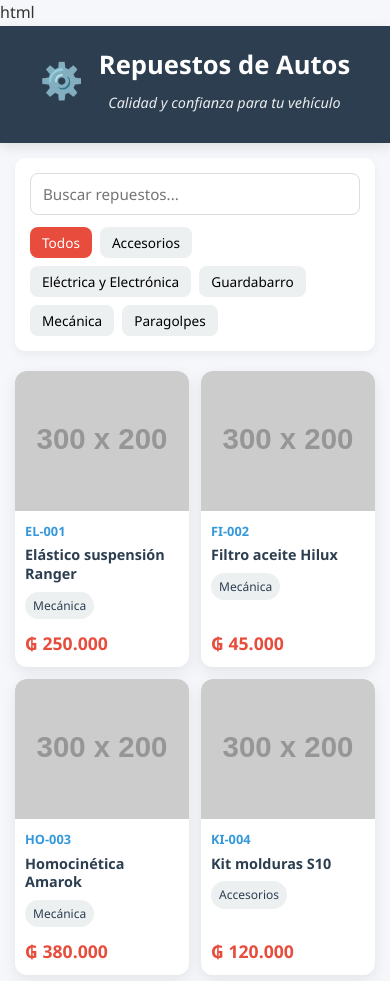
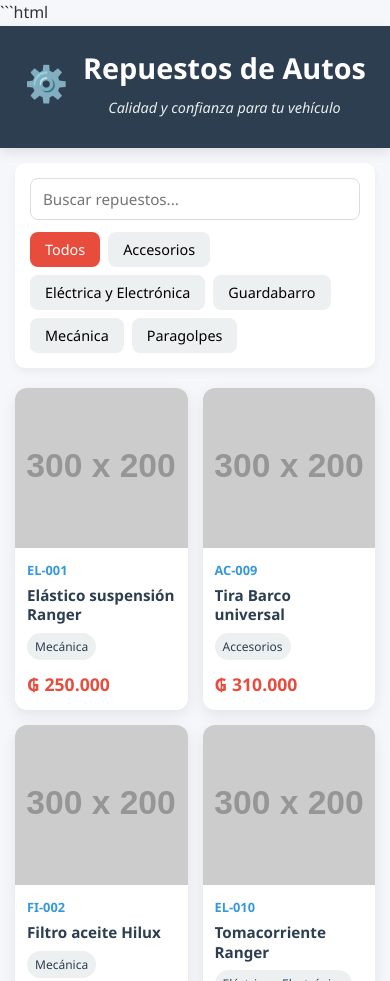
Before and after one commit to junischan/chandipart, a plain HTML site: page index.html in a window 390 px wide. Shown: the top 981 px of the page. Drawn offline with Linux system fonts and the light colour scheme; placeholder pictures from the web are drawn by us.

Commit message:
Actualizar index.html

````diff
--- a/index.html
+++ b/index.html
@@ -1,5 +1,4 @@
-
-html
+```html
 <!DOCTYPE html>
 <html lang="es">
 <head>
@@ -126,10 +125,10 @@ html
             color: white;
         }
 
+        /* ESTILO PINTEREST - Masonry layout */
         .products-grid {
-            display: grid;
-            grid-template-columns: repeat(auto-fill, minmax(160px, 1fr));
-            gap: 15px;
+            column-count: 2;
+            column-gap: 15px;
         }
 
         .product-card {
@@ -138,8 +137,10 @@ html
             overflow: hidden;
             box-shadow: 0 5px 15px rgba(0,0,0,0.08);
             transition: transform 0.3s ease, box-shadow 0.3s ease;
-            display: flex;
-            flex-direction: column;
+            break-inside: avoid;
+            margin-bottom: 15px;
+            display: inline-block;
+            width: 100%;
         }
 
         .product-card:hover {
@@ -169,9 +170,6 @@ html
 
         .product-info {
             padding: 12px;
-            flex-grow: 1;
-            display: flex;
-            flex-direction: column;
         }
 
         .product-code {
@@ -201,21 +199,18 @@ html
             border-radius: 20px;
             font-size: 0.75rem;
             margin-bottom: 10px;
-            align-self: flex-start;
         }
 
         .product-price {
             font-size: 1.1rem;
             font-weight: 700;
             color: var(--secondary);
-            margin-top: auto;
         }
 
         .consult-price {
             font-size: 0.95rem;
             font-weight: 600;
             color: var(--success);
-            margin-top: auto;
         }
 
         footer {
@@ -227,15 +222,20 @@ html
             font-size: 0.9rem;
         }
 
-        /* Estilo Pinterest con columnas variables */
+        /* Responsive para estilo Pinterest */
+        @media (min-width: 480px) {
+            .products-grid {
+                column-count: 2;
+            }
+        }
+
         @media (min-width: 768px) {
             .products-grid {
-                grid-template-columns: repeat(auto-fill, minmax(200px, 1fr));
-                gap: 20px;
+                column-count: 3;
             }
 
             .product-image {
-                height: 200px;
+                height: 180px;
             }
 
             h1 {
@@ -245,55 +245,17 @@ html
 
         @media (min-width: 1024px) {
             .products-grid {
-                grid-template-columns: repeat(auto-fill, minmax(220px, 1fr));
+                column-count: 4;
             }
 
             .product-image {
-                height: 220px;
+                height: 200px;
             }
         }
 
-        @media (max-width: 480px) {
-            .products-grid {
-                grid-template-columns: repeat(2, 1fr);
-                gap: 12px;
-            }
-
-            .product-image {
-                height: 140px;
-            }
-
-            .product-info {
-                padding: 10px;
-            }
-
-            .product-title {
-                font-size: 0.9rem;
-            }
-
-            .filters {
-                top: 70px;
-            }
-
-            .category-btn {
-                padding: 6px 12px;
-                font-size: 0.85rem;
-            }
-
-            h1 {
-                font-size: 1.6rem;
-            }
-        }
-
-        /* Para pantallas muy pequeñas */
         @media (max-width: 340px) {
             .products-grid {
-                grid-template-columns: repeat(2, 1fr);
-                gap: 10px;
-            }
-
-            .product-image {
-                height: 120px;
+                column-count: 1;
             }
 
             .product-info {
@@ -320,6 +282,7 @@ html
             </div>
         </div>
     </header>
+
     <div class="container">
         <div class="filters">
             <div class="search-box">
@@ -342,7 +305,7 @@ html
     </footer>
 
     <script>
-        // Datos de los productos
+// Datos de los productos
         const products = [
             {
                 "codigo": "EL-001",
@@ -504,7 +467,7 @@ html
             container.innerHTML = '';
 
             if (productsToShow.length === 0) {
-                container.innerHTML = '<p style="text-align: center; grid-column: 1 / -1; padding: 40px; font-style: italic;">No se encontraron productos que coincidan con tu búsqueda.</p>';
+                container.innerHTML = '<p style="text-align: center; padding: 40px; font-style: italic;">No se encontraron productos que coincidan con tu búsqueda.</p>';
                 return;
             }
 
````
